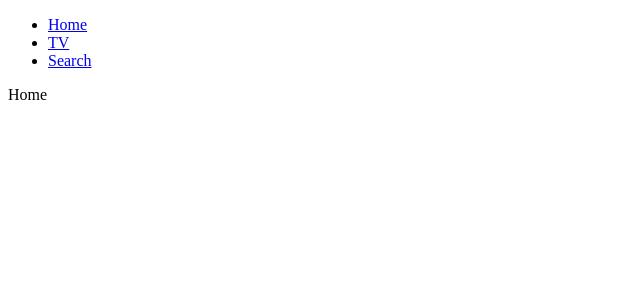
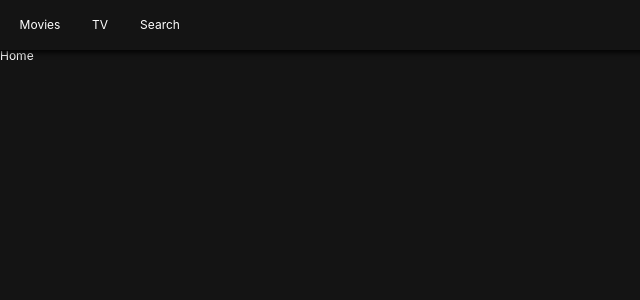
Before and after one commit to zi-gae/Movie_Description, a React (Create React App) app: page / in a window 1280 px wide. Shown: the top 300 px of the page, without its empty margins (0-640 px from the left). Built offline with nearby package versions, Linux system fonts and the light colour scheme.

Commit message:
Update: js, css combine

```diff
--- a/src/Components/App.js
+++ b/src/Components/App.js
@@ -1,13 +1,12 @@
 import React, { Component } from "react";
-import Router from "Components/Router";
-import Header from "./Header";
-
+import Router from "./Router";
+import GlobalStyle from "./Header/GlobalStyles";
 class App extends Component {
   render() {
     return (
       <>
-        <Header />
         <Router />
+        <GlobalStyle />
       </>
     );
   }
--- a/src/Components/Header.js
+++ /dev/null
@@ -1,17 +0,0 @@
-import React from "react";
-
-export default () => (
-  <header>
-    <ul>
-      <li>
-        <a href="/">Home</a>
-      </li>
-      <li>
-        <a href="/tv">TV</a>
-      </li>
-      <li>
-        <a href="/search">Search</a>
-      </li>
-    </ul>
-  </header>
-);
--- /dev/null
+++ b/src/Components/Header/GlobalStyles.js
@@ -0,0 +1,23 @@
+import { createGlobalStyle } from "styled-components";
+import reset from "styled-reset";
+
+const globalStyle = createGlobalStyle`
+    ${reset}
+    a{
+        text-decoration:none;
+        color:inherit;
+    }
+    *{
+        box-sizing:border-box;
+    }
+    body{
+        font-family:-apple-system, BlinkMacSystemFont, 'Segoe UI', Roboto, Oxygen, Ubuntu, Cantarell, 'Open Sans', 'Helvetica Neue', sans-serif;
+        font-size: 12px;
+        background-color:rgba(20,20,20,1);
+        color:white;
+        padding-top:50px;
+
+    }
+`;
+
+export default globalStyle;
--- /dev/null
+++ b/src/Components/Header/Header.js
@@ -0,0 +1,54 @@
+import React from "react";
+import { Link } from "react-router-dom";
+import styled from "styled-components";
+
+const Header = styled.header`
+  color: white;
+  position: fixed;
+  top: 0;
+  left: 0;
+  width: 100%;
+  height: 50px;
+  display: flex;
+  align-items: center;
+  padding: 0px 10px;
+  background-color: rgba(20, 20, 20, 0.8);
+  z-index: 10;
+  box-shadow: 0px 1px 5px 2px rgba(0, 0, 0, 0.8);
+`;
+
+const List = styled.ul`
+  display: flex;
+  &:hover {
+    background-color: blue;
+  }
+`;
+
+const Item = styled.li`
+  width: 60px;
+  height: 50px;
+  text-align: center;
+`;
+
+const SLink = styled(Link)`
+  height: 50px;
+  display: flex;
+  align-items: center;
+  justify-content: center;
+`;
+
+export default () => (
+  <Header>
+    <List>
+      <Item>
+        <SLink to="/">Movies</SLink>
+      </Item>
+      <Item>
+        <SLink to="/tv">TV</SLink>
+      </Item>
+      <Item>
+        <SLink to="/search">Search</SLink>
+      </Item>
+    </List>
+  </Header>
+);
--- /dev/null
+++ b/src/Components/Header/index.js
@@ -0,0 +1,3 @@
+import Header from "./Header";
+
+export default Header;
--- a/src/Components/Router.js
+++ b/src/Components/Router.js
@@ -5,18 +5,22 @@
   Redirect,
   Switch
 } from "react-router-dom";
+import Header from "Components/Header";
 import Home from "Routes/Home";
 import TV from "Routes/TV";
 import Search from "Routes/Search";
 
 export default () => (
   <Router>
+    <>
+      <Header />
       <Switch>
         <Route path="/" exact component={Home} />
         <Route path="/tv" component={TV} />
         <Route path="/search" component={Search} />
         <Redirect from="*" to="/" />
       </Switch>
+    </>
   </Router>
 );
 // exact 경로와 완벽히 일치 해야함.
```
Also changed, not shown: src/Components/Header/Header.module.css (added, +7 -0 lines), 1 other file (tests, documents, lock files or other folders). Lines whose indentation alone changed are shown as unchanged.
